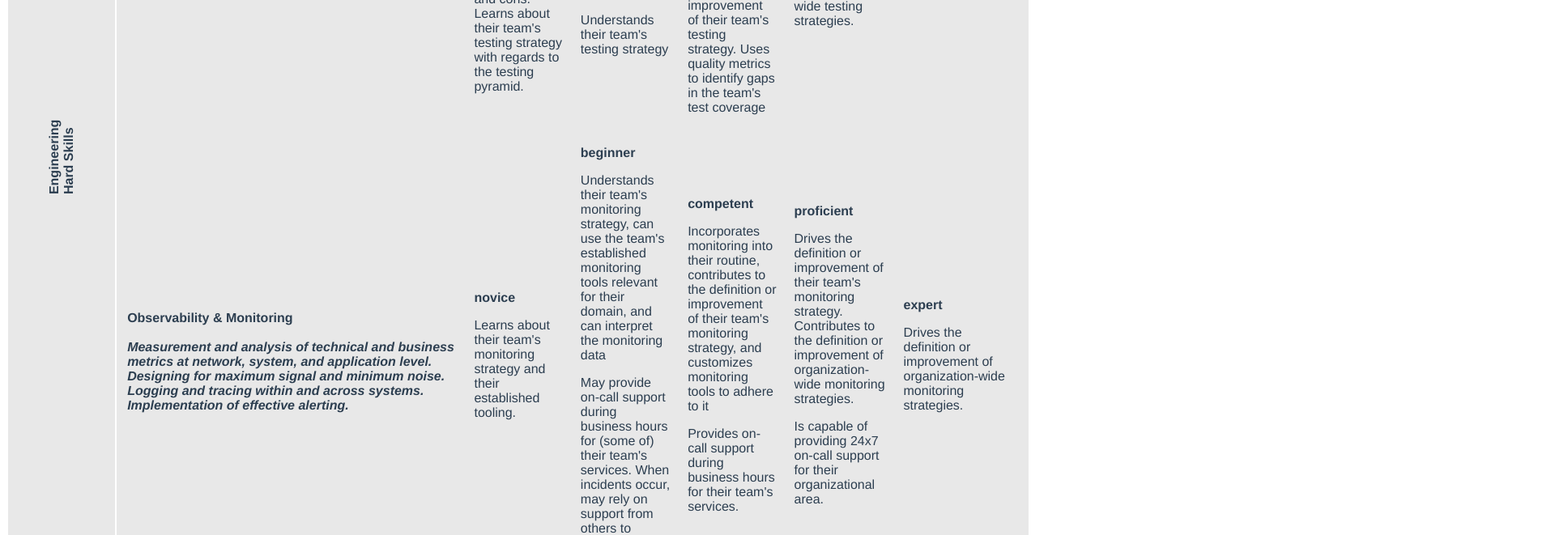
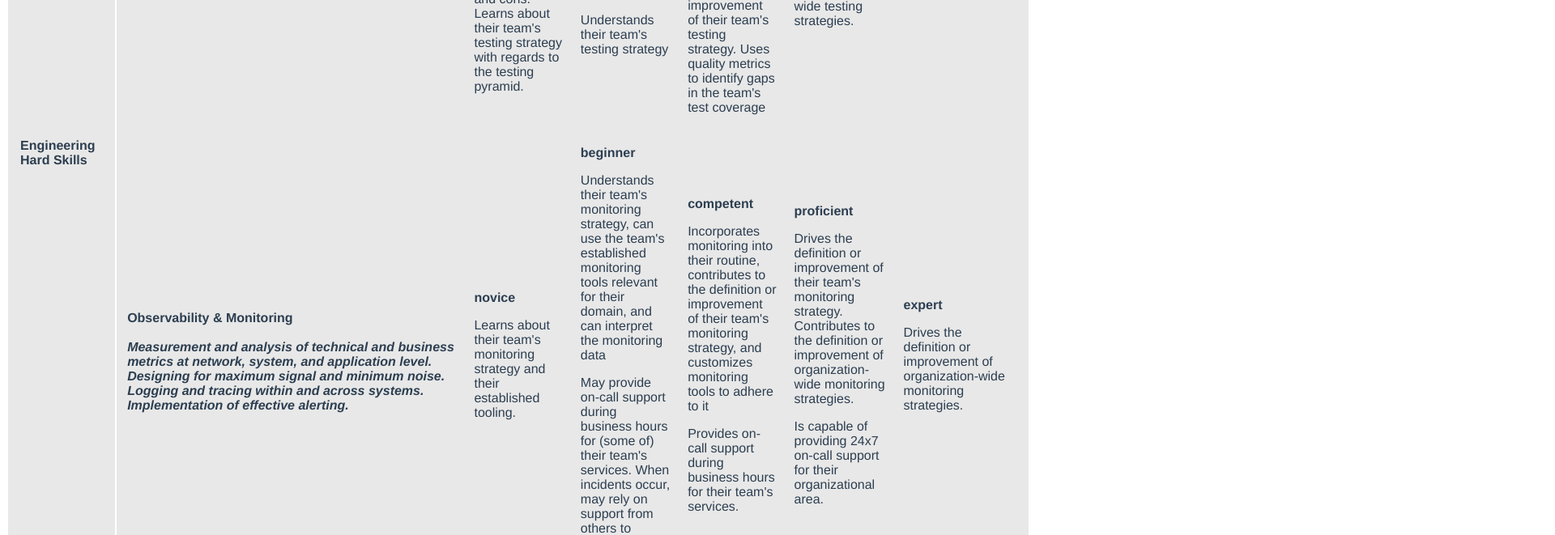
Before and after one commit to rnegash/cornbread, a Vue app: page / in a window 1280 px wide. Shown: the part 2160-2821 px from the top of the page at 81% size, 1920 px wide, since content can reach past the window. Built offline with nearby package versions, Linux system fonts and the light colour scheme.

Commit message:
Remove inadvertant change from other branch 😬

```diff
--- a/src/components/CareerFramework.vue
+++ b/src/components/CareerFramework.vue
@@ -80,7 +80,7 @@ table {
 }
 .category {
   padding: 0px 15px;
-  transform: rotate(-90deg);
+  writing-mode: sideways-lr;
 }
 .level {
   padding: 10px;
```
